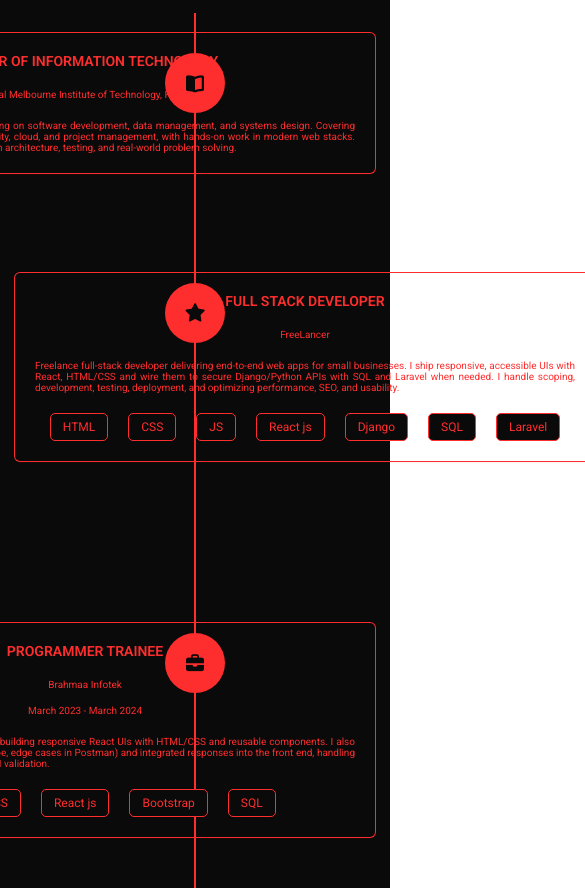
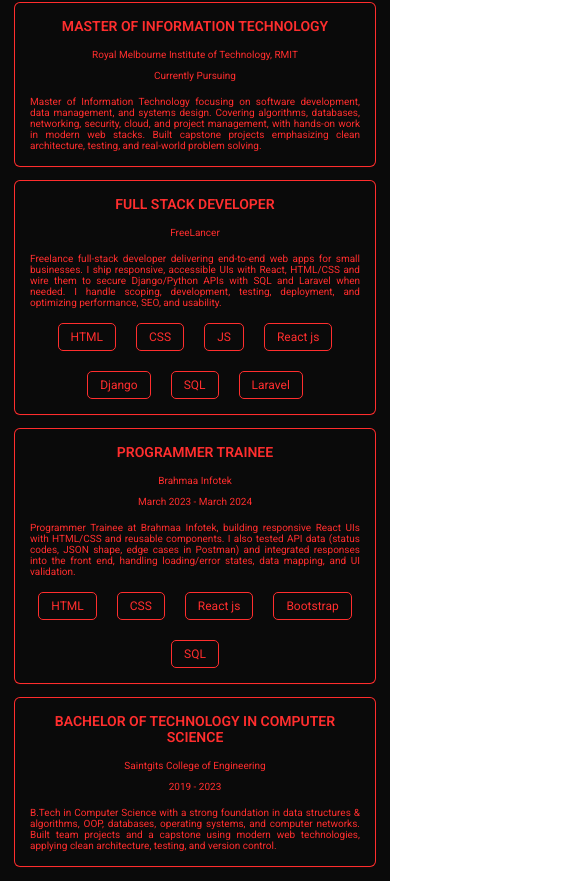
Before and after one commit to Blessen25/Portfolio_BVM, a React (Vite) app in the folder frontend/portfolio/: page / in a window 390 px wide. Shown: the part 1756-2644 px from the top of the page, 585 px wide, since content can reach past the window. Built offline with nearby package versions, Linux system fonts and the light colour scheme.

Commit message:
Commited Changes

```diff
--- a/frontend/portfolio/src/components/experience_comp/experience.css
+++ b/frontend/portfolio/src/components/experience_comp/experience.css
@@ -76,7 +76,7 @@
     height: 60px;
     border-radius: 50%;
     position: absolute;
-    bottom: 170px;
+    bottom: 180px;
     left: 50%;
     transform: translateX(-50%);
     display: flex;
@@ -168,3 +168,170 @@
     gap: 15px;
     align-items: center;
 }
+
+.experiencedotone , .experiencedottwo {
+
+    width: 16px;
+    height: 16px;
+    border-radius: 50%;
+}
+
+.experiencedotone {
+
+    position: absolute;
+    top: 0px;
+    left: 50%;
+    transform: translateX(-50%);
+}
+
+.experiencedottwo {
+
+    position: absolute;
+    bottom: 0px;
+    left: 50%;
+    transform: translateX(-50%);
+}
+
+.firstexperiencediv h1, .secondexperiencediv h1, .thirdexperiencediv h1, .fourthexperiencediv h1 {
+
+    text-align: center;
+}
+
+
+@media screen and (max-width: 1399px) {
+
+    .firstexperiencediv , .secondexperiencediv , .thirdexperiencediv , .fourthexperiencediv {
+
+        width: 470px;
+    }
+
+    .secondexperiencediv {
+
+        top: 290px;
+    }
+
+    .timeline_star2 {
+
+            top: 310px;
+    }
+
+    .thirdexperiencediv {
+
+        top: 660px;
+    }
+
+    .timeline_star3 {
+
+        top: 690px;
+    }
+
+    .fourthexperiencediv {
+
+        bottom: 20px;
+    }
+
+    .timeline_star4 {
+
+        bottom: 210px;
+    }
+
+    .experienceparent {
+
+        height: 1350px;
+    }
+}
+
+@media screen and (max-width: 1199px) {
+
+    .firstexperiencediv , .secondexperiencediv , .thirdexperiencediv , .fourthexperiencediv {
+
+        width: 370px;
+    }
+
+    .experienceparent {
+
+        height: 1560px;
+    }
+
+    .firstexperiencediv {
+
+        top: 30px;
+    }
+
+    .timeline_star {
+
+        top: 50px;
+    }
+
+    .secondexperiencediv {
+
+        top: 360px;
+    }
+
+    .timeline_star2 {
+
+        top: 390px;
+    }
+
+    .timeline_star3 {
+
+        top: 840px;
+    }
+
+    .thirdexperiencediv {
+
+        top: 810px;
+    }
+
+    .fourthexperiencediv {
+
+        bottom: 30px;
+    }
+
+    .timeline_star4 {
+
+        bottom: 250px;
+    }
+
+}
+
+@media screen and (max-width: 991px) {
+
+    .vertical_line, .timeline_star, .timeline_star2, .timeline_star3, .timeline_star4,.experiencedotone,.experiencedottwo {
+
+            display: none;
+    }
+
+    .firstexperiencediv , .secondexperiencediv , .thirdexperiencediv , .fourthexperiencediv {
+
+        width: 100%;
+        position: static;
+    }
+
+    .experienceparent {
+
+        height: 100%;
+        position: static;
+        display: flex;
+        flex-direction: column;
+        gap: 20px;
+    }
+}
+
+@media screen and (max-width: 575px){
+
+    .experiencediv,.experienceparent,.firstexperiencediv,.secondexperiencediv,.thirdexperiencediv,.fourthexperiencediv {
+
+        gap: 15px;
+    }
+
+    .firstexperiencediv,.secondexperiencediv,.thirdexperiencediv,.fourthexperiencediv {
+
+        padding: 15px;
+    }
+
+    .yearofexp {
+
+        gap: 10px;
+    }
+}
--- a/frontend/portfolio/src/components/experience_comp/experience.tsx
+++ b/frontend/portfolio/src/components/experience_comp/experience.tsx
@@ -21,6 +21,7 @@
                         <h1 className='h1smalltext'>MASTER OF INFORMATION TECHNOLOGY</h1>
                         <div className="yearofexp">
                             <p className='ptext'>Royal Melbourne Institute of Technology, RMIT</p>
+                            <p className='ptext'>Currently Pursuing</p>
                         </div>
                         <p className='ptext'>Master of Information Technology focusing on software development, data management, and systems design. Covering algorithms, databases, networking, security, cloud, and project management, with hands-on work in modern web stacks. Built capstone projects emphasizing clean architecture, testing, and real-world problem solving.</p>
                     </div>
@@ -64,9 +65,14 @@
                     </div>
                      <div className={`fourthexperiencediv ${darkMode ? 'darkmodeaboutcard darkmodetext' : 'lightmodeaboutcard lightmodetext'}`}>
                         <h1 className='h1smalltext'>BACHELOR OF TECHNOLOGY IN COMPUTER SCIENCE</h1>
-                        <p className='ptext'>Saintgits College of Engineering</p>
+                        <div className="yearofexp">
+                            <p className='ptext'>Saintgits College of Engineering</p>
+                            <p className='ptext'>2019 - 2023</p>
+                        </div>
                         <p className='ptext'>B.Tech in Computer Science with a strong foundation in data structures & algorithms, OOP, databases, operating systems, and computer networks. Built team projects and a capstone using modern web technologies, applying clean architecture, testing, and version control.</p>
                     </div>
+                    <div className={`experiencedotone ${darkMode ? 'darkmoderound' : 'lightmoderound'}`}></div>
+                    <div className={`experiencedottwo ${darkMode ? 'darkmoderound' : 'lightmoderound'}`}></div>
                 </div>
             </div>
         </>
```
